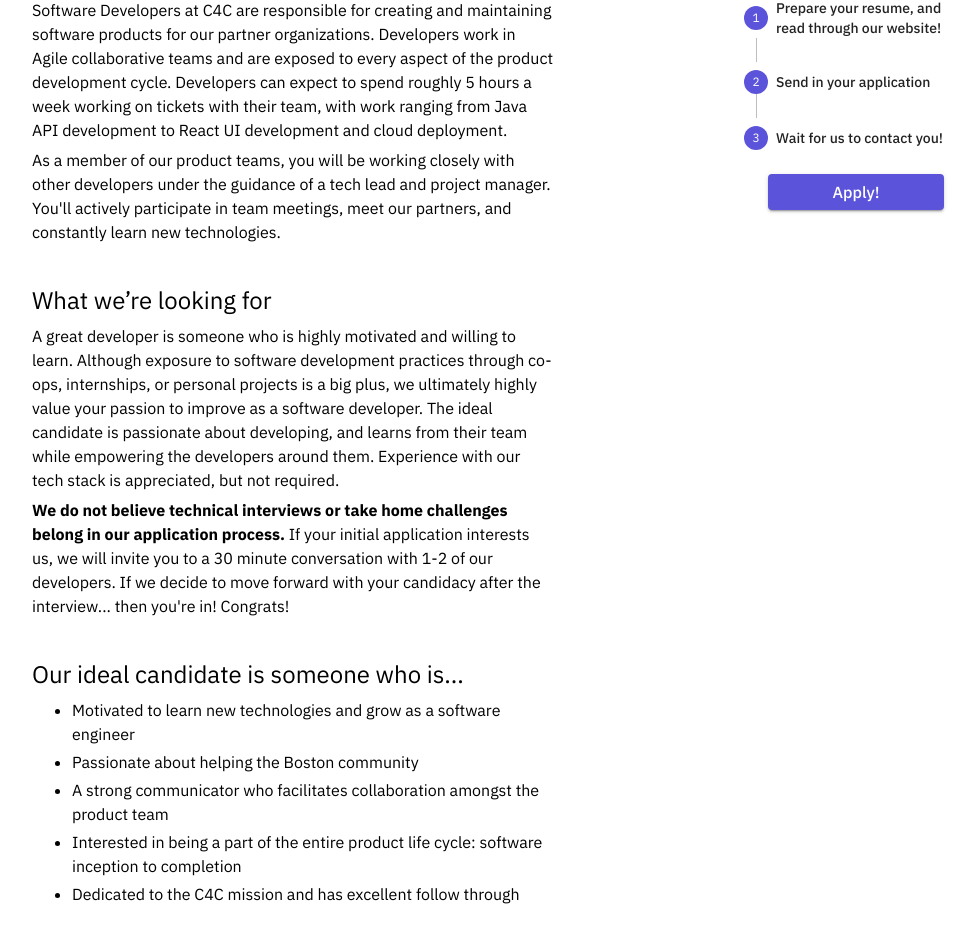
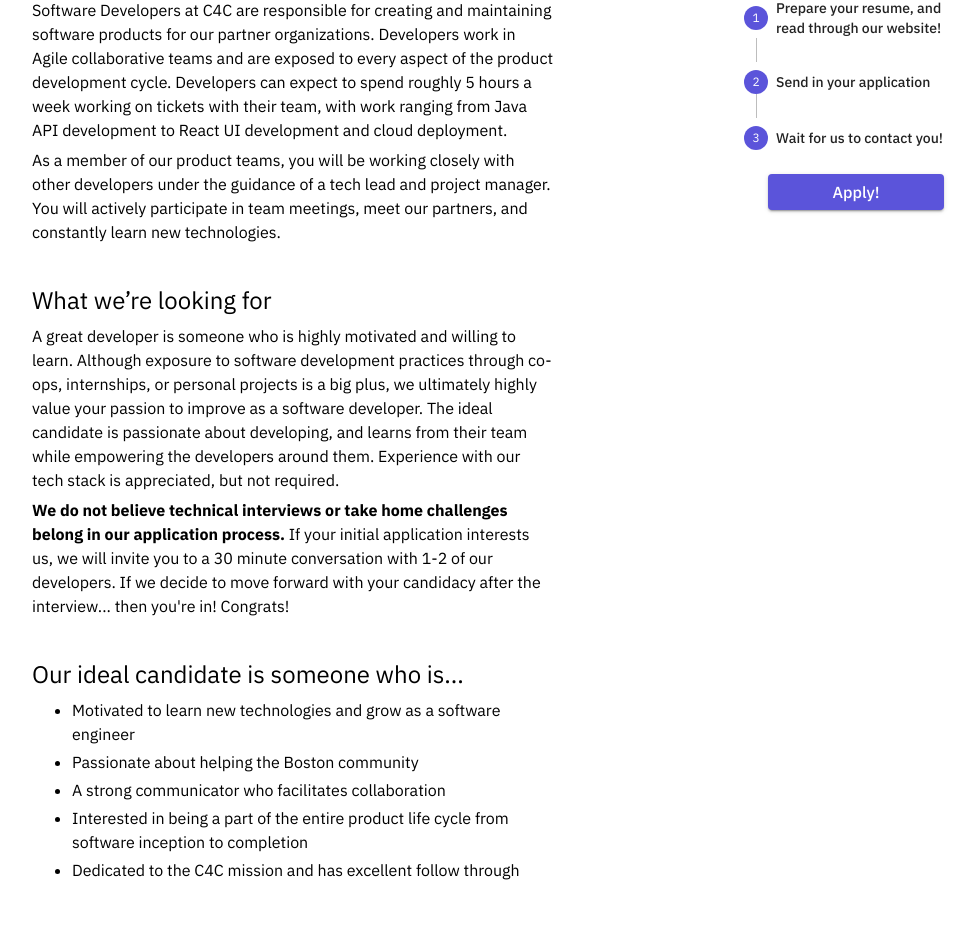
Before and after one commit to Code-4-Community/c4cneu.com, a React (Create React App) app: page /apply/developer in a window 1280 px wide. Shown: the part 425-1377 px from the top of the page, without its empty margins (152-1128 px from the left). Built offline with nearby package versions, Linux system fonts and the light colour scheme.

Commit message:
edit phrasing

```diff
--- a/src/pages/apply/developer/ApplyDeveloper.tsx
+++ b/src/pages/apply/developer/ApplyDeveloper.tsx
@@ -100,7 +100,7 @@ const ApplyDeveloper: React.FC = () => {
               <Typography variant="body1" gutterBottom className={classes.text}>
                 As a member of our product teams, you will be working closely
                 with other developers under the guidance of a tech lead and
-                project manager. You'll actively participate in team meetings,
+                project manager. You will actively participate in team meetings,
                 meet our partners, and constantly learn new technologies.
               </Typography>
             </Box>
@@ -144,13 +144,10 @@ const ApplyDeveloper: React.FC = () => {
                     engineer
                   </li>
                   <li>Passionate about helping the Boston community</li>
+                  <li>A strong communicator who facilitates collaboration</li>
                   <li>
-                    A strong communicator who facilitates collaboration amongst
-                    the product team
-                  </li>
-                  <li>
-                    Interested in being a part of the entire product life cycle:
-                    software inception to completion
+                    Interested in being a part of the entire product life cycle
+                    from software inception to completion
                   </li>
                   <li>
                     Dedicated to the C4C mission and has excellent follow
```
